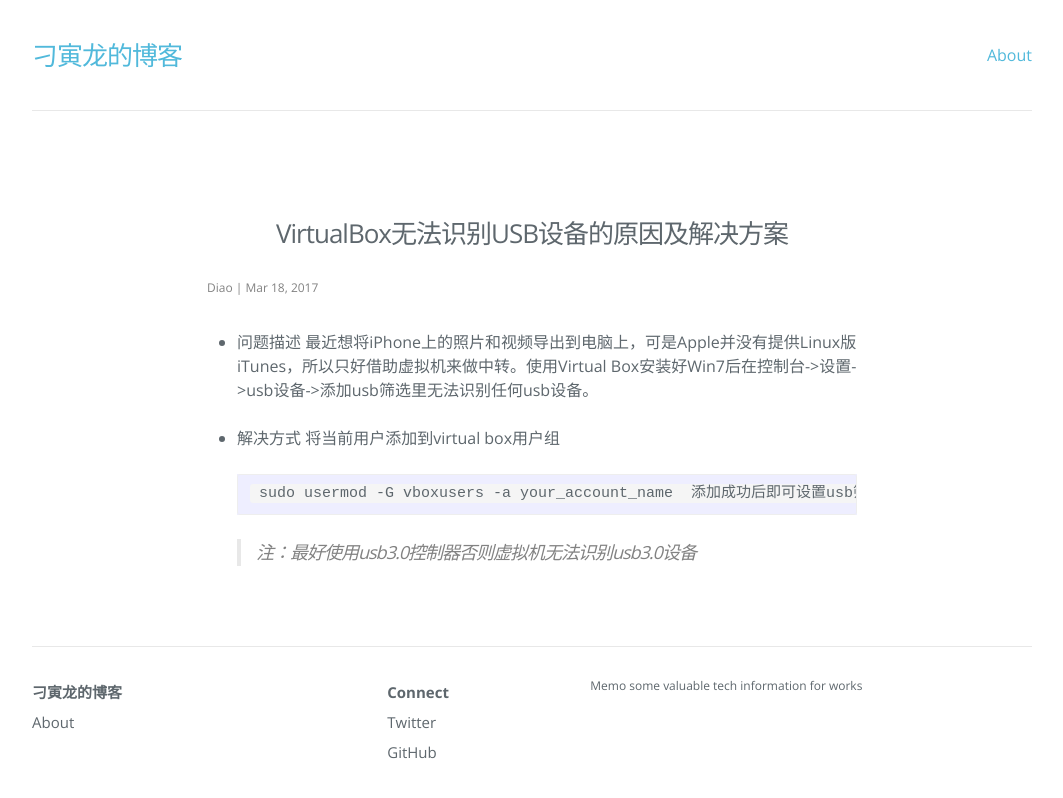
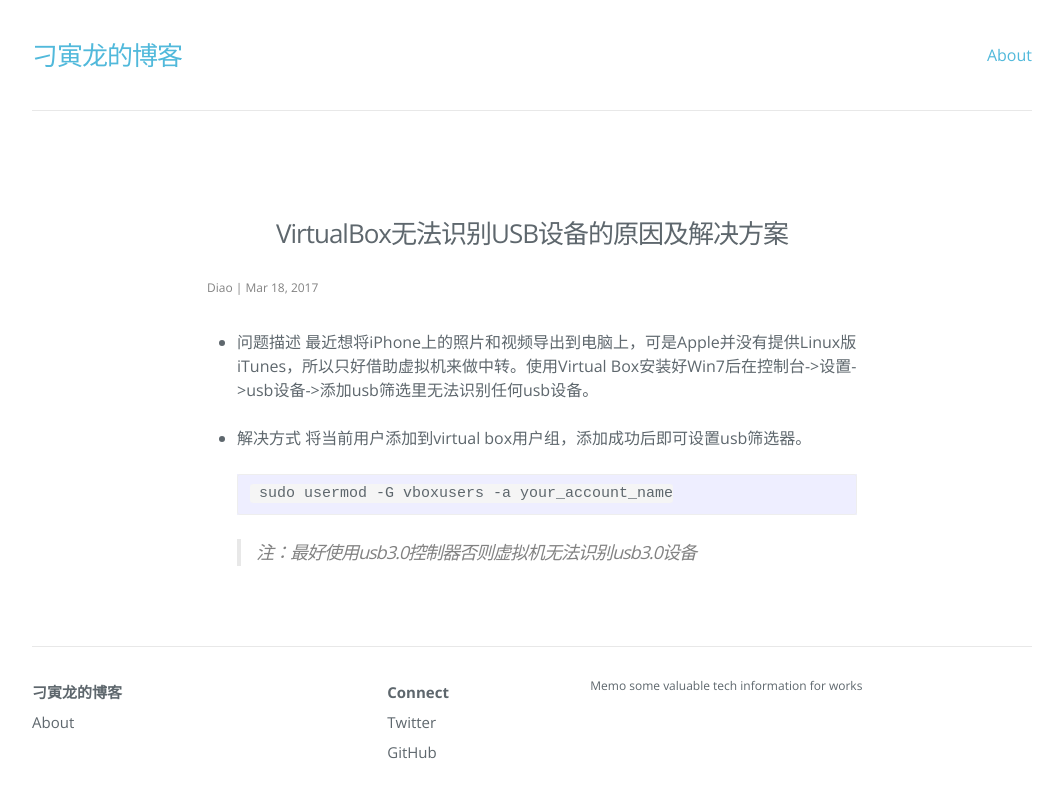
Before and after one commit to diaoyinlong/blog, a Jekyll site: the page built from _posts/2017-03-18-VirtualBox无法识别USB设备的原因及解决方案.md, in a window 1280 px wide. Shown: the top 798 px of the page, without its empty margins (108-1171 px from the left). Built offline with Jekyll 4.4.1, drawn with Linux system fonts in a browser that asks for light colours; nearby versions of some CDN libraries.

Commit message:
Published with https://stackedit.io/

```diff
--- a/_posts/2017-03-18-VirtualBox无法识别USB设备的原因及解决方案.md
+++ b/_posts/2017-03-18-VirtualBox无法识别USB设备的原因及解决方案.md
@@ -9,10 +9,9 @@ tags: Virtual Box
 	最近想将iPhone上的照片和视频导出到电脑上，可是Apple并没有提供Linux版iTunes，所以只好借助虚拟机来做中转。使用Virtual Box安装好Win7后在控制台->设置->usb设备->添加usb筛选里无法识别任何usb设备。
 
  - 解决方式
-	将当前用户添加到virtual box用户组
+	将当前用户添加到virtual box用户组，添加成功后即可设置usb筛选器。
 
 		sudo usermod -G vboxusers -a your_account_name
-	添加成功后即可设置usb筛选器
 
 
 	> 注：最好使用usb3.0控制器否则虚拟机无法识别usb3.0设备
```
